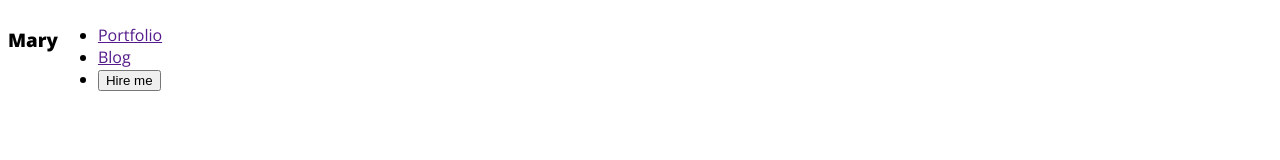
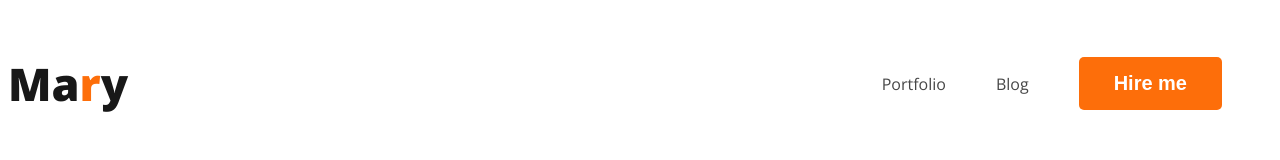
Before and after one commit to rajuahmmed1995/webdevelopwer-portfolio, a plain HTML site: page index.html in a window 1280 px wide. Drawn offline with nearby package versions, Linux system fonts and the light colour scheme.

Commit message:
added nav

```diff
--- a/index.html
+++ b/index.html
@@ -15,11 +15,11 @@
 <body>
     <head>
 <nav>
-    <h3> Mary </h3>
+    <h3 class="nav-title"> Ma<span class="text-primary">r</span>y</h3>
     <ul>
         <li> <a href="">Portfolio</a></li>
         <li> <a href=""> Blog</a></li>
-        <li> <button> Hire me</button> </li>
+        <li> <button class="btn-primary"> Hire me</button> </li>
     </ul>
 </nav>
 
--- a/style/portfolio.css
+++ b/style/portfolio.css
@@ -3,10 +3,49 @@ body {
     font-family: 'Open Sans', sans-serif;
 }
 
+.text-primary {
+    color: #FD6E0A;
+
+}
+
+.btn-primary {
+    border-radius: 5px;
+    background: #FD6E0A;
+    border: 0;
+    color: white;
+    font-size: 20px;
+    font-weight: 700;
+    padding: 15px 35px;
+
+}
 
 /* nav related style */
 nav {
-
-
+align-items: center;
+justify-content: space-between;
     display: flex;
 }
+
+.nav-title {
+    color: #181818;
+    font-size: 45px;
+    font-style: normal;
+    font-weight: 800;
+
+}
+
+nav ul {
+    display: flex;
+    align-items: center;
+}
+
+nav li {
+    list-style: none;
+    margin-right: 50px;
+}
+
+nav a {
+
+    text-decoration: none;
+    color: #474747;
+}
```
